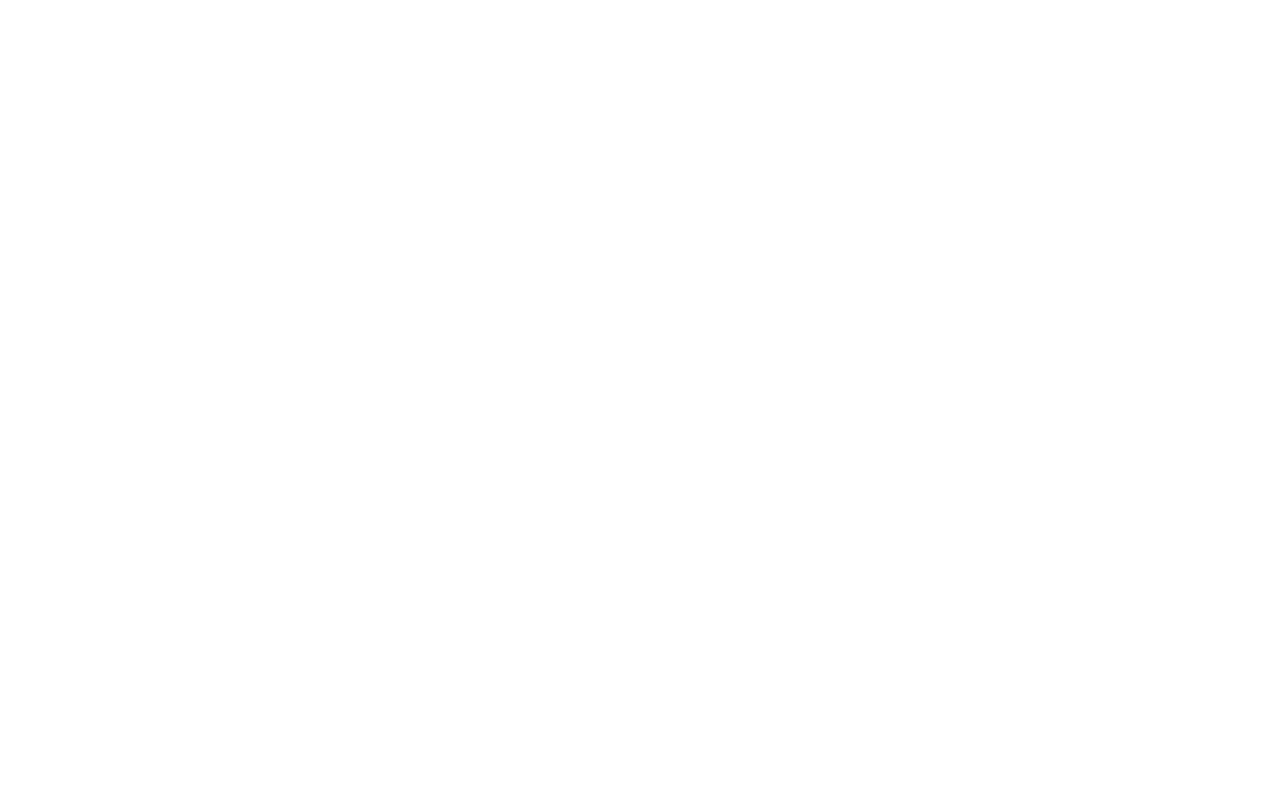
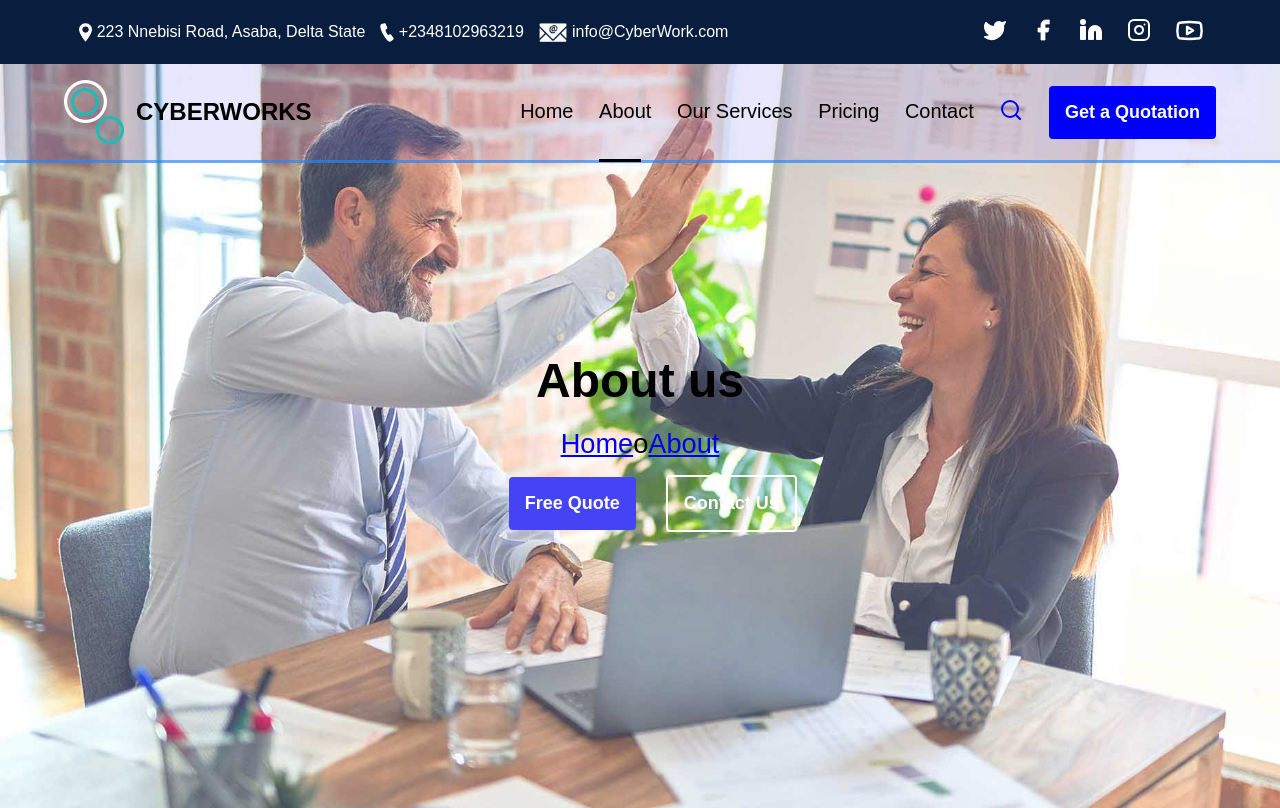
Before and after one commit to afamweb/cyberWork, a plain HTML site: page about.html in a window 1280 px wide. Drawn offline with Linux system fonts and the light colour scheme.

Commit message:
created the about page

```diff
--- a/about.html
+++ b/about.html
@@ -0,0 +1,119 @@
+<!DOCTYPE html>
+<html lang="en">
+
+<head>
+  <meta charset="UTF-8">
+  <!-- <meta name="viewport" content="width=device-width, initial-scale=1.0"> -->
+  <title>CyberWork</title>
+  <link rel="icon" href="./img/favicon-32x32.png">
+  <link rel="stylesheet" href="./style/about.css">
+</head>
+
+<body>
+  <!-- for the topbar-->
+  <div class="header-nav">
+    <div class="header-con">
+      <div class="header-left">
+        <div class="L-con"><img src="./img/location.png" alt="">
+          <p>223 Nnebisi Road, Asaba, Delta State</p>
+        </div>
+
+        <div class="L-con"><img src="./img/call.png" alt="">
+          <p>+2348102963219</p>
+        </div>
+
+        <div class="L-con"><img src="./img/mail.png" alt="">
+          <p>info@CyberWork.com</p>
+        </div>
+
+      </div>
+
+      <div class="header-right">
+        <ul>
+          <li><a href=""><svg xmlns="http://www.w3.org/2000/svg" width="24" height="24" viewBox="0 0 24 24" fill="#fff"
+                stroke="currentColor" stroke-width="2" stroke-linecap="round" stroke-linejoin="round"
+                class="lucide lucide-twitter">
+                <path
+                  d="M22 4s-.7 2.1-2 3.4c1.6 10-9.4 17.3-18 11.6 2.2.1 4.4-.6 6-2C3 15.5.5 9.6 3 5c2.2 2.6 5.6 4.1 9 4-.9-4.2 4-6.6 7-3.8 1.1 0 3-1.2 3-1.2z" />
+              </svg></a></li>
+
+          <li><a href=""><svg xmlns="http://www.w3.org/2000/svg" width="24" height="24" viewBox="0 0 24 24" fill="#ffff"
+                stroke="currentColor" stroke-width="0.75" stroke-linecap="round" stroke-linejoin="round"
+                class="lucide lucide-facebook">
+                <path d="M18 2h-3a5 5 0 0 0-5 5v3H7v4h3v8h4v-8h3l1-4h-4V7a1 1 0 0 1 1-1h3z" />
+              </svg></a></li>
+
+          <li><a href=""><svg xmlns="http://www.w3.org/2000/svg" width="24" height="24" viewBox="0 0 24 24" fill="#fff"
+                stroke="currentColor" stroke-width="2" stroke-linecap="round" stroke-linejoin="round"
+                class="lucide lucide-linkedin">
+                <path d="M16 8a6 6 0 0 1 6 6v7h-4v-7a2 2 0 0 0-2-2 2 2 0 0 0-2 2v7h-4v-7a6 6 0 0 1 6-6z" />
+                <rect width="4" height="12" x="2" y="9" />
+                <circle cx="4" cy="4" r="2" />
+              </svg></a></li>
+
+          <li><a href=""><svg xmlns="http://www.w3.org/2000/svg" width="24" height="24" viewBox="0 0 24 24" fill="none"
+                stroke="currentColor" stroke-width="2" stroke-linecap="round" stroke-linejoin="round"
+                class="lucide lucide-instagram">
+                <rect width="20" height="20" x="2" y="2" rx="5" ry="5" />
+                <path d="M16 11.37A4 4 0 1 1 12.63 8 4 4 0 0 1 16 11.37z" />
+                <line x1="17.5" x2="17.51" y1="6.5" y2="6.5" />
+              </svg></a></li>
+
+          <li><a href=""><svg xmlns="http://www.w3.org/2000/svg" width="29" height="29" viewBox="0 0 24 24" fill="none"
+                stroke="currentColor" stroke-width="2" stroke-linecap="round" stroke-linejoin="round"
+                class="lucide lucide-youtube">
+                <path
+                  d="M2.5 17a24.12 24.12 0 0 1 0-10 2 2 0 0 1 1.4-1.4 49.56 49.56 0 0 1 16.2 0A2 2 0 0 1 21.5 7a24.12 24.12 0 0 1 0 10 2 2 0 0 1-1.4 1.4 49.55 49.55 0 0 1-16.2 0A2 2 0 0 1 2.5 17" />
+                <path d="m10 15 5-3-5-3z" />
+              </svg></a></li>
+        </ul>
+      </div>
+    </div>
+  </div>
+  <!-- the end of topbar -->
+
+  <div class="main">
+
+    <div class="background"></div>
+    <div class="main-nav">
+      <div class="nav-con">
+        <div class="logo">
+          <a href=""><img src="img/logo.png" alt="">
+            <span>CYBERWORKS</span>
+          </a>
+
+        </div>
+        <div class="links">
+          <ul>
+            <li><a href="index.html">Home</a></li>
+            <li><a href="about.html">About</a></li>
+            <li><a href="#">Our Services</a></li>
+            <li><a href="#">Pricing</a></li>
+            <li><a href="#">Contact</a></li>
+          </ul>
+          <a href="#"><svg xmlns="http://www.w3.org/2000/svg" width="24" height="24" viewBox="0 0 24 24" fill="none"
+              stroke="blue" stroke-width="2" stroke-linecap="round" stroke-linejoin="round"
+              class="lucide lucide-search">
+              <circle cx="11" cy="11" r="8" />
+              <path d="m21 21-4.3-4.3" />
+            </svg></a>
+          <button>Get a Quotation</button>
+        </div>
+      </div>
+    </div>
+    <div class="line"></div>
+    <div class="main-con">
+      <div class="main-text">
+
+        <h1>About us </h1>
+        <p> <a href="index.html">Home</a>o<a href="about.html">About</a></p>
+        <div class="btn">
+          <button class="btn-1">Free Quote</button>
+          <button class="btn-2">Contact Us</button>
+        </div>
+      </div>
+    </div>
+  </div>
+</body>
+
+</html>
--- a/style/index.css
+++ b/style/about.css
@@ -29,7 +29,8 @@
 }
 
 .header-left img {
-  height: 12px;
+  height: 19px;
+
   margin-right:5px;
 }
 
@@ -125,7 +126,7 @@
   transition: linear 2s;
 }
 
-.links li:nth-child(1)::after {
+.links li:nth-child(2)::after {
   content: "";
   width: 80%;
   height: 3px;
```
Also changed, not shown: index.html (+2 -2 lines).
